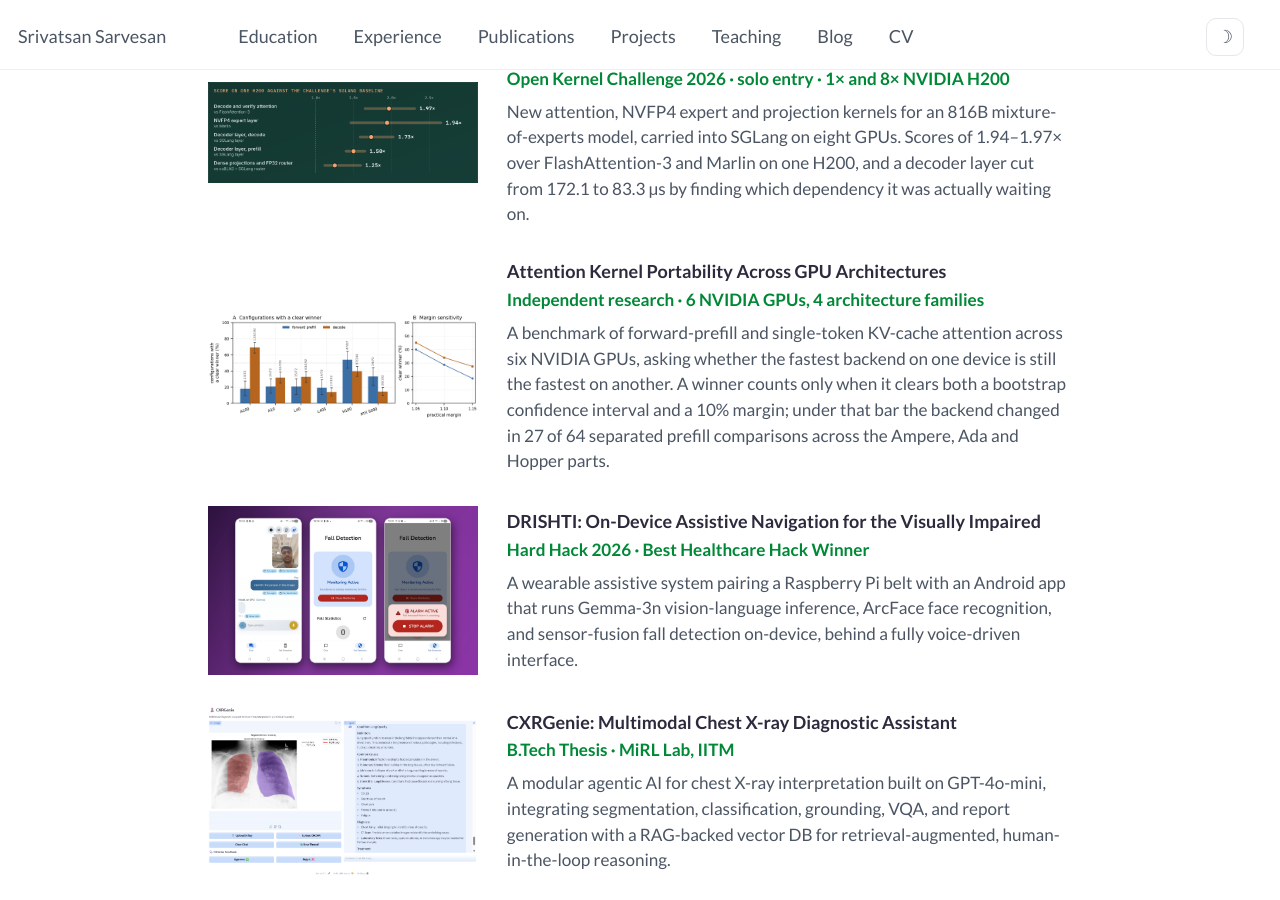
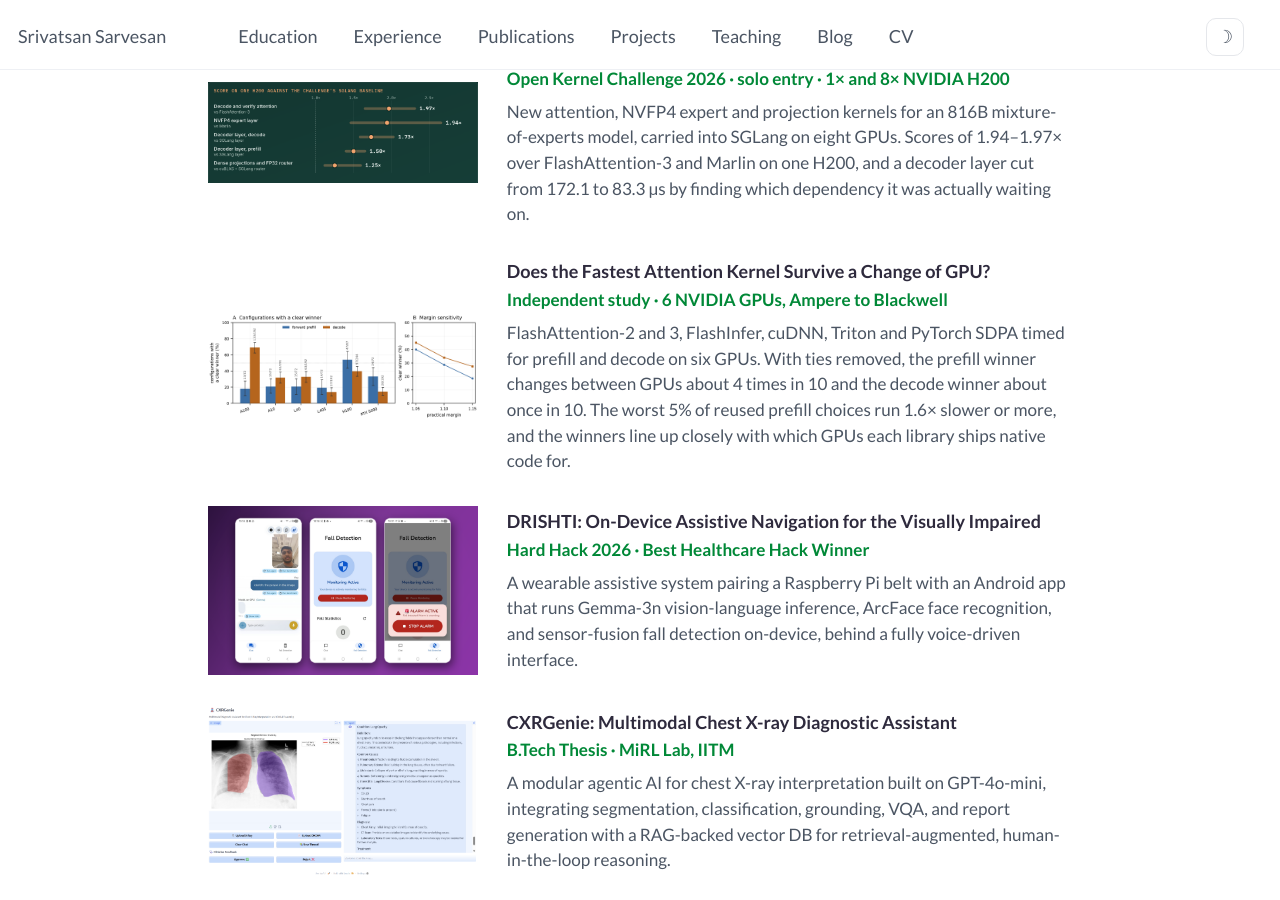
Before and after one commit to Srivatsan6923/srivatsan6923.github.io, a Jekyll site: the page built from _pages/about.md, in a window 1280 px wide and 900 px high, scrolled down 1923 px. Built offline with Jekyll 4.4.1, drawn with Linux system fonts in a browser that asks for light colours; some web fonts are replaced.

Commit message:
projects: update the attention-kernel-portability card to match the article

```diff
--- a/_data/projects.yml
+++ b/_data/projects.yml
@@ -12,16 +12,16 @@
   tags: [GPU Kernels, CUDA, LLM Inference, SGLang]
 
 - featured: true
-  title: "Attention Kernel Portability Across GPU Architectures"
+  title: "Does the Fastest Attention Kernel Survive a Change of GPU?"
   url: /projects/attention-kernel-portability/
   image: /projects/attention-kernel-portability/figures/figA_separation.png
-  meta: "Independent research · 6 NVIDIA GPUs, 4 architecture families"
+  meta: "Independent study · 6 NVIDIA GPUs, Ampere to Blackwell"
   desc: >
-    A benchmark of forward-prefill and single-token KV-cache attention across six NVIDIA GPUs, asking whether
-    the fastest backend on one device is still the fastest on another. A winner counts only when it clears both
-    a bootstrap confidence interval and a 10% margin; under that bar the backend changed in 27 of 64 separated
-    prefill comparisons across the Ampere, Ada and Hopper parts.
-  tags: [GPU Kernels, Benchmarking, PyTorch, Inference]
+    FlashAttention-2 and 3, FlashInfer, cuDNN, Triton and PyTorch SDPA timed for prefill and decode on six GPUs.
+    With ties removed, the prefill winner changes between GPUs about 4 times in 10 and the decode winner about
+    once in 10. The worst 5% of reused prefill choices run 1.6× slower or more, and the winners line up closely
+    with which GPUs each library ships native code for.
+  tags: [GPU Kernels, LLM Inference, Benchmarking, PyTorch]
 
 - featured: true
   title: "DRISHTI: On-Device Assistive Navigation for the Visually Impaired"
```
